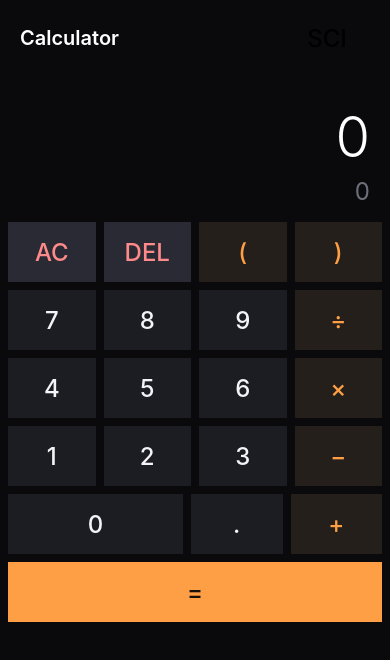
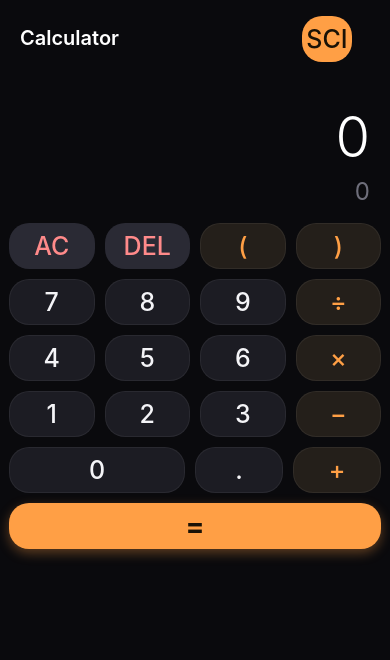
Before and after one commit to samkiell/SEN-214-Calculator, a React Native app: screen / in a window 390 px wide. Shown: the top 660 px of the page. Built offline with nearby package versions, Linux system fonts and the light colour scheme.

Commit message:
Polish CalcButton with spring press animation and flex-fill height

```diff
--- a/src/components/CalcButton.tsx
+++ b/src/components/CalcButton.tsx
@@ -1,5 +1,6 @@
-import React from 'react';
+import React, { useRef } from 'react';
 import {
+  Animated,
   Pressable,
   StyleSheet,
   Text,
@@ -25,70 +26,130 @@ interface Props {
   style?: StyleProp<ViewStyle>;
 }
 
-const VARIANT_BG: Record<ButtonVariant, string> = {
-  number: theme.colors.keyBg,
-  operator: theme.colors.operatorBg,
-  function: theme.colors.functionBg,
-  utility: theme.colors.utilityBg,
-  equals: theme.colors.equalsBg,
-  toggle: theme.colors.toggleBg,
-};
+interface VariantStyle {
+  bg: string;
+  bgPressed: string;
+  fg: string;
+  bordered: boolean;
+}
 
-const VARIANT_FG: Record<ButtonVariant, string> = {
-  number: theme.colors.keyText,
-  operator: theme.colors.operatorText,
-  function: theme.colors.functionText,
-  utility: theme.colors.utilityText,
-  equals: theme.colors.equalsText,
-  toggle: theme.colors.toggleText,
+const VARIANTS: Record<ButtonVariant, VariantStyle> = {
+  number: {
+    bg: theme.colors.keyBg,
+    bgPressed: theme.colors.keyBgPressed,
+    fg: theme.colors.keyText,
+    bordered: true,
+  },
+  operator: {
+    bg: theme.colors.operatorBg,
+    bgPressed: theme.colors.operatorBgPressed,
+    fg: theme.colors.operatorText,
+    bordered: true,
+  },
+  function: {
+    bg: theme.colors.functionBg,
+    bgPressed: theme.colors.functionBgPressed,
+    fg: theme.colors.functionText,
+    bordered: true,
+  },
+  utility: {
+    bg: theme.colors.utilityBg,
+    bgPressed: theme.colors.utilityBgPressed,
+    fg: theme.colors.utilityText,
+    bordered: false,
+  },
+  equals: {
+    bg: theme.colors.equalsBg,
+    bgPressed: theme.colors.equalsBgPressed,
+    fg: theme.colors.equalsText,
+    bordered: false,
+  },
+  toggle: {
+    bg: theme.colors.toggleActiveBg,
+    bgPressed: theme.colors.equalsBgPressed,
+    fg: theme.colors.toggleActiveText,
+    bordered: false,
+  },
 };
 
 function CalcButton({ label, onPress, variant = 'number', flex = 1, style }: Props) {
+  const v = VARIANTS[variant];
+  const scale = useRef(new Animated.Value(1)).current;
+
+  const animateTo = (toValue: number) =>
+    Animated.spring(scale, {
+      toValue,
+      useNativeDriver: true,
+      speed: 50,
+      bounciness: 6,
+    }).start();
+
   return (
+    <Animated.View style={[styles.wrap, { flex, transform: [{ scale }] }, style]}>
       <Pressable
         onPress={onPress}
+        onPressIn={() => animateTo(0.93)}
+        onPressOut={() => animateTo(1)}
         android_ripple={{ color: theme.colors.pressedOverlay, borderless: false }}
         style={({ pressed }) => [
           styles.button,
-        { backgroundColor: VARIANT_BG[variant], flex },
-        pressed && styles.pressed,
-        style,
+          { backgroundColor: pressed ? v.bgPressed : v.bg },
+          v.bordered && styles.bordered,
+          variant === 'equals' && styles.elevated,
         ]}
       >
         <Text
           style={[
             styles.label,
-          { color: VARIANT_FG[variant] },
+            { color: v.fg },
             variant === 'function' && styles.functionLabel,
+            variant === 'equals' && styles.equalsLabel,
           ]}
           numberOfLines={1}
           adjustsFontSizeToFit
+          minimumFontScale={0.7}
         >
           {label}
         </Text>
       </Pressable>
+    </Animated.View>
   );
 }
 
 const styles = StyleSheet.create({
+  wrap: {
+    margin: 5,
+  },
   button: {
-    margin: 4,
-    height: 60,
-    borderRadius: theme.radius,
+    flex: 1,
+    minHeight: 46,
+    borderRadius: theme.radius.key,
     alignItems: 'center',
     justifyContent: 'center',
     paddingHorizontal: 4,
   },
-  pressed: {
-    opacity: 0.6,
-    transform: [{ scale: 0.96 }],
+  bordered: {
+    borderWidth: StyleSheet.hairlineWidth,
+    borderColor: theme.colors.border,
+  },
+  elevated: {
+    shadowColor: theme.colors.accent,
+    shadowOpacity: 0.35,
+    shadowRadius: 12,
+    shadowOffset: { width: 0, height: 4 },
+    elevation: 4,
   },
   label: {
-    fontSize: 24,
+    fontSize: theme.font.key,
     fontWeight: '500',
   },
   functionLabel: {
-    fontSize: 17,
+    fontSize: theme.font.keyFunction,
+    fontWeight: '600',
+  },
+  equalsLabel: {
+    fontSize: 28,
+    fontWeight: '700',
   },
 });
 
```
Lines whose indentation alone changed are shown as unchanged.
